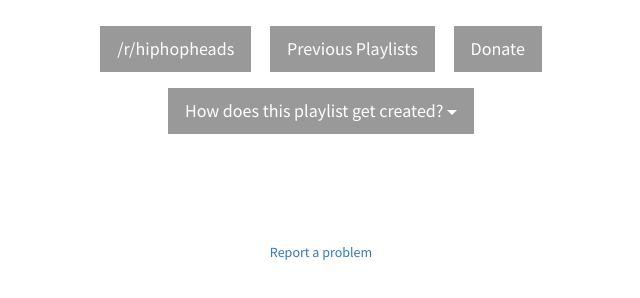
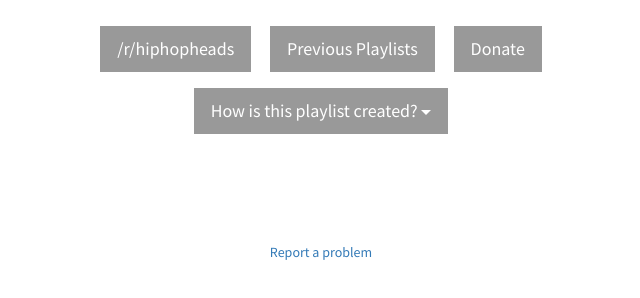
Before and after one commit to brandonmburroughs/hip-hop-heads-daily-playlist, a plain HTML site: page index.html in a window 1280 px wide. Shown: the part 1533-1831 px from the top of the page, without its empty margins (319-959 px from the left). Drawn offline with Linux system fonts and the light colour scheme; no server answers.

Commit message:
Changing button text

```diff
--- a/index.html
+++ b/index.html
@@ -72,7 +72,7 @@
                     <br>
                     <!-- How this gets created dropdown -->
                     <div class="dropdown">
-                        <button class="btn btn-dark btn-lg dropdown-toggle" type="button" id="menu1" data-toggle="dropdown" style="white-space: normal;">How does this playlist get created?
+                        <button class="btn btn-dark btn-lg dropdown-toggle" type="button" id="menu1" data-toggle="dropdown" style="white-space: normal;">How is this playlist created?
                             <span class="caret"></span>
                         </button>
                         <ul class="dropdown-menu" role="menu" aria-labelledby="menu1">
```
